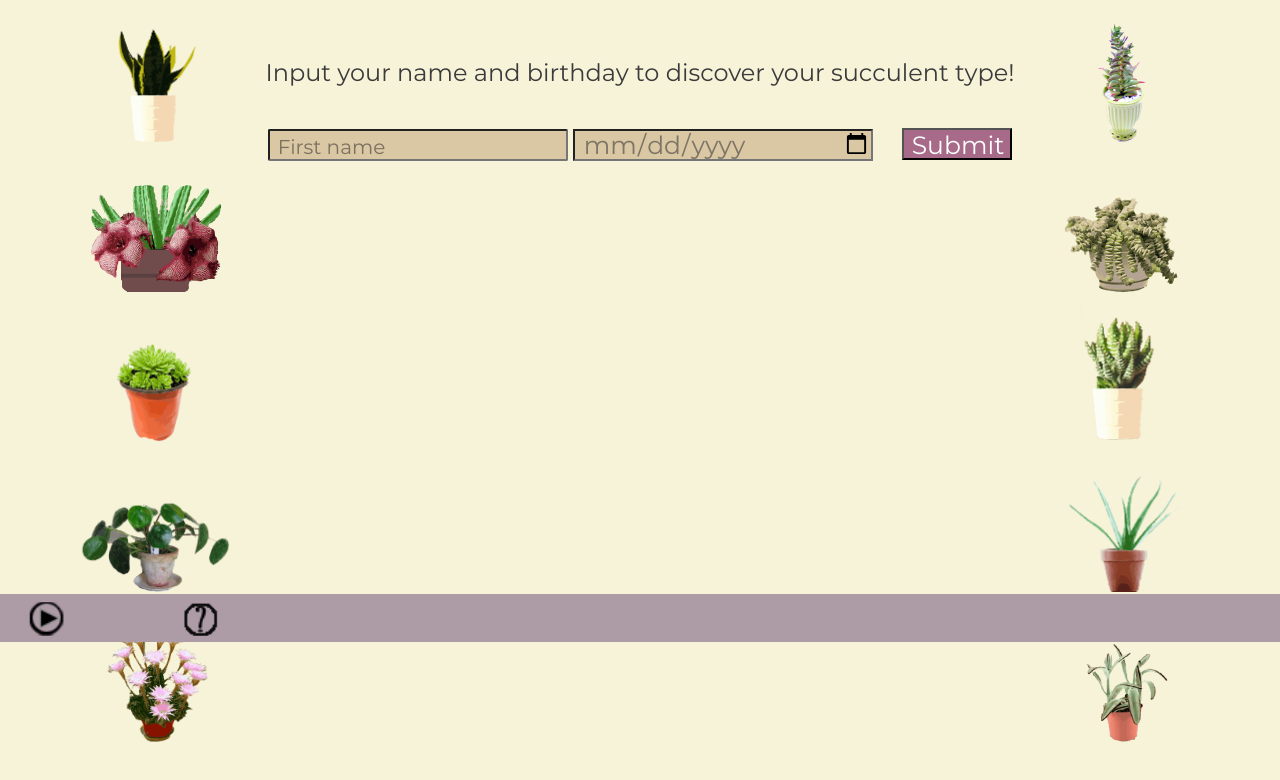
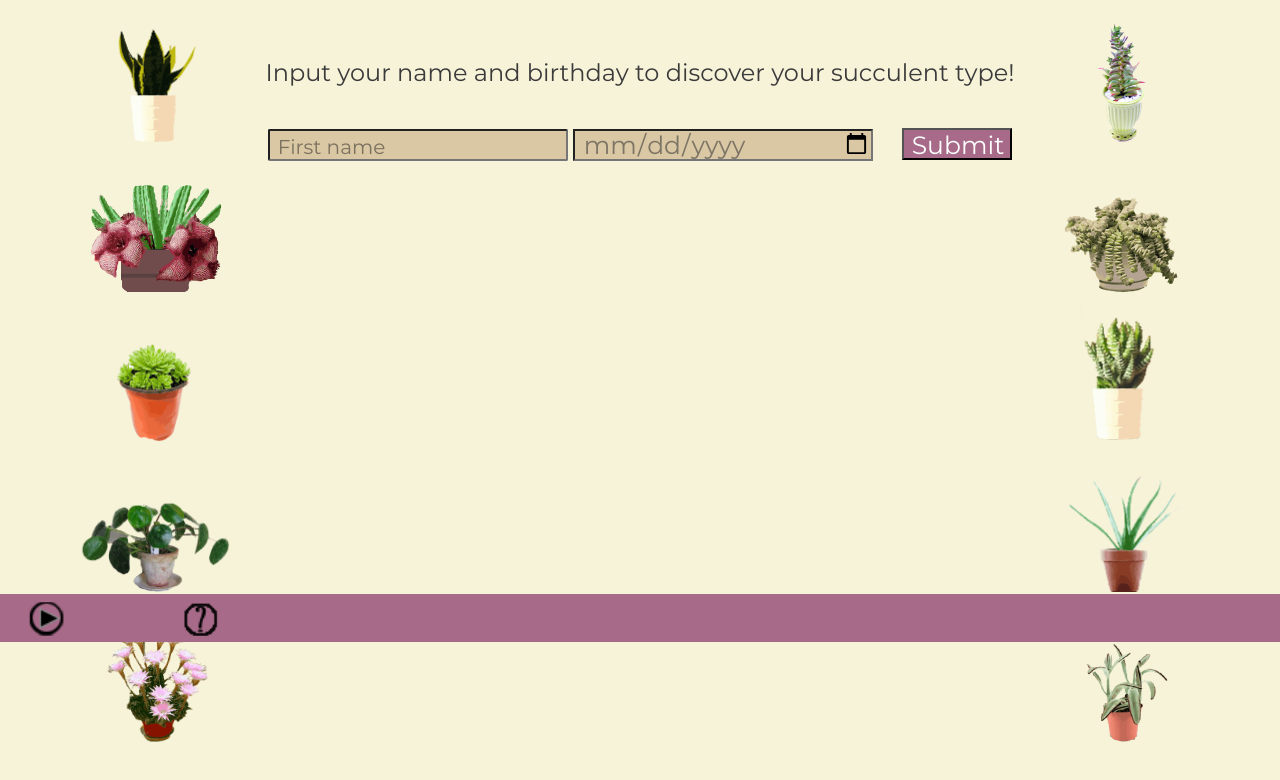
Before and after one commit to leonna26/idm231-al3376, a plain HTML site: page app/index.html in a window 1280 px wide. Shown: the part 158-938 px from the top of the page. Drawn offline with Linux system fonts and the light colour scheme.

Commit message:
Updated file (changed color)

```diff
--- a/app/main.css
+++ b/app/main.css
@@ -55,7 +55,7 @@ margin-bottom: 5rem;
 	bottom: 0;
 	left: 0;
 	height: 3em;
-	background-color: #ad9ba5;
+	background-color: #a76b89;
 }
 
 body {
```
Also changed, not shown: 1 other file.
